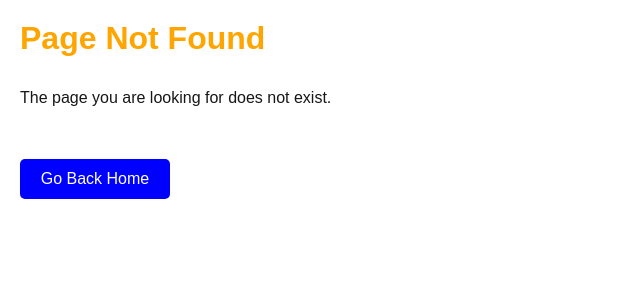
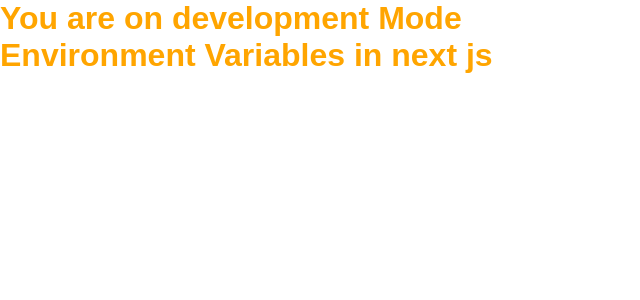
Before and after one commit to ritikmaurya4747/nextjs-blog, a Next.js app: page /environmet in a window 1280 px wide. Before the commit this address had no page. Shown: the top 300 px of the page, without its empty margins (0-640 px from the left). Built offline with nearby package versions, Linux system fonts and the light colour scheme.

Commit message:
add env file

```diff
--- /dev/null
+++ b/src/app/environmet/page.js
@@ -0,0 +1,15 @@
+export default function Page(){
+    console.log(process.env.SERVER_PASSWORD);
+
+    return (
+        <div>
+        {
+            process.env.NODE_ENV=="development"?
+            <h1>You are on development Mode</h1>
+            :
+            <h1>You are on Production Mode</h1>
+        }
+            <h1>Environment Variables in next js </h1>
+        </div>
+    )
+}
```
Also changed, not shown: src/app/about/layout.js (line endings or trailing spaces).
